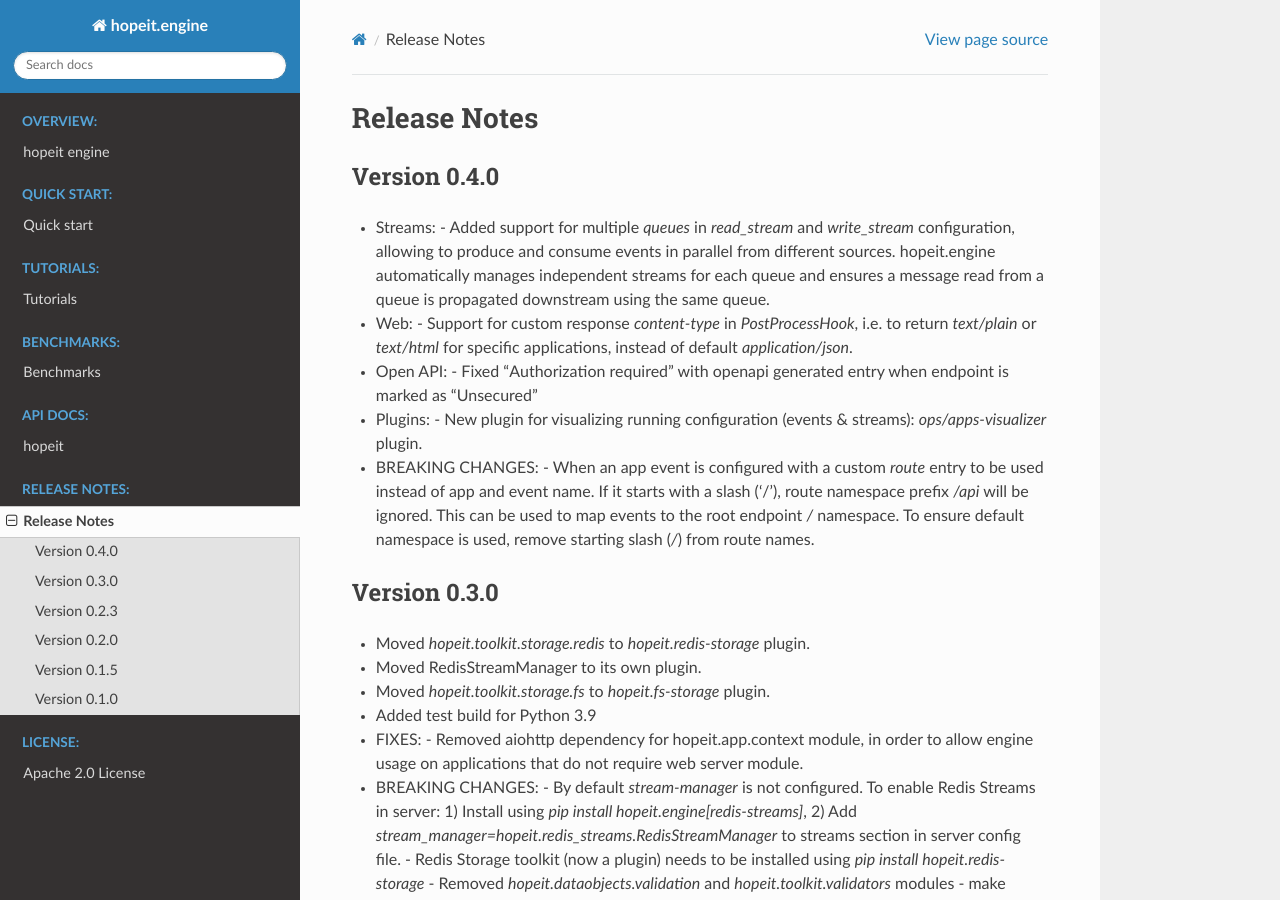
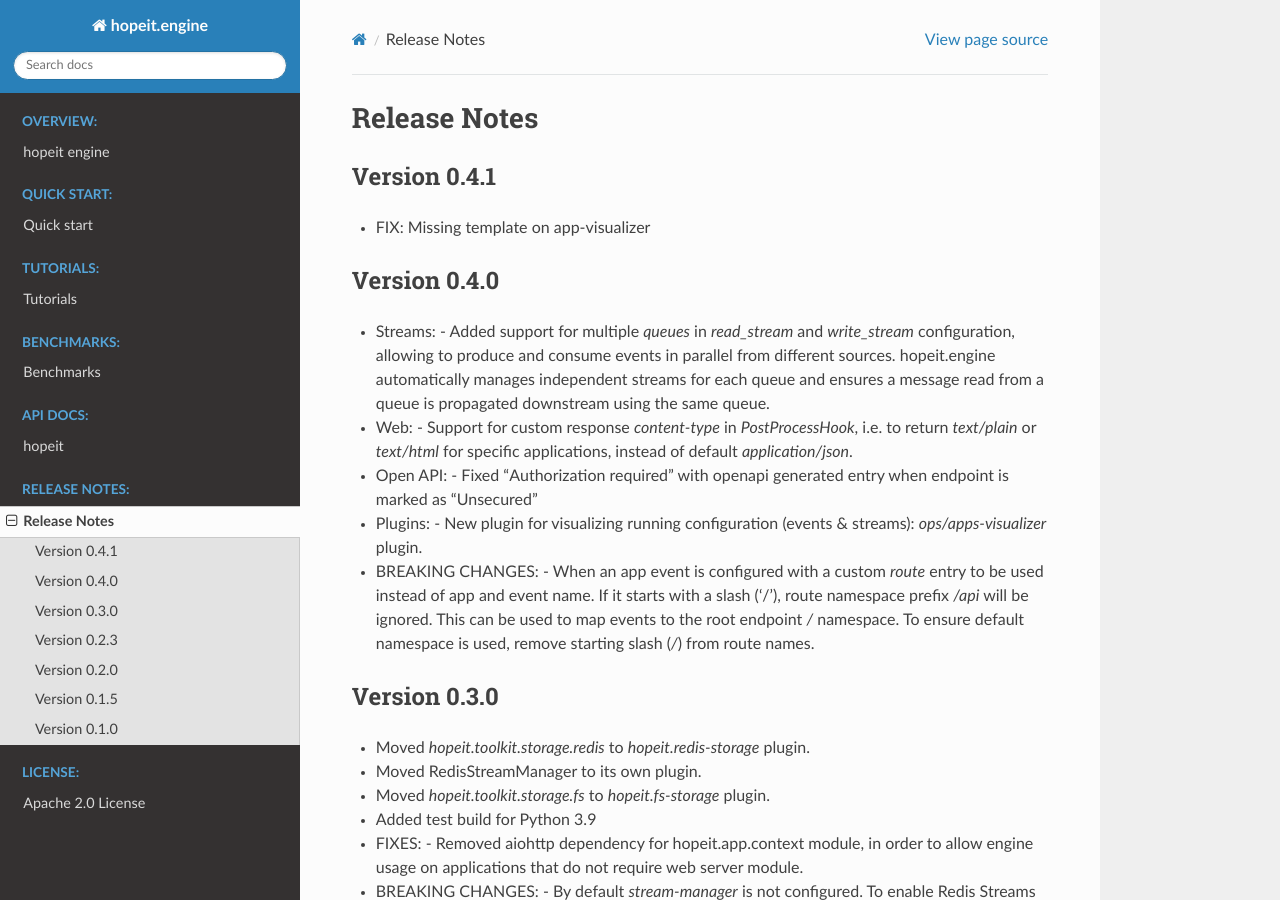
Before and after one commit to hopeit-git/hopeit.engine, a Sphinx documentation site: the page built from docs/source/release-notes.rst, in a window 1280 px wide and 900 px high. Built offline with Sphinx 7.4.7 and the Read the Docs theme 2.0.0, drawn with Linux system fonts in a browser that asks for light colours; pages that are not in the unit, such as notebooks, are missing from menus.

Commit message:
release-notes

```diff
--- a/docs/source/release-notes.rst
+++ b/docs/source/release-notes.rst
@@ -1,5 +1,10 @@
 Release Notes
 =============
+
+
+Version 0.4.1
+_____________
+- FIX: Missing template on app-visualizer
 
 
 Version 0.4.0
```
Also changed, not shown: 1 other file.
